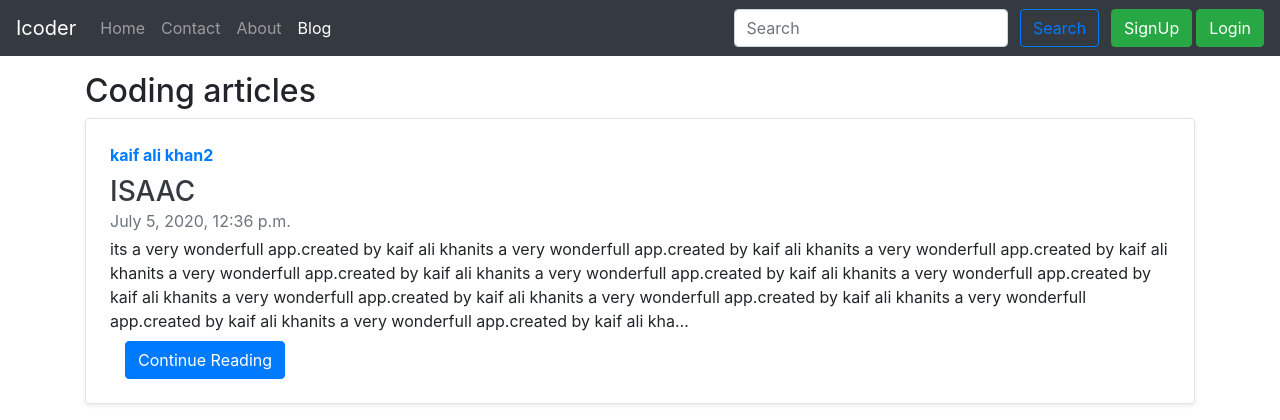
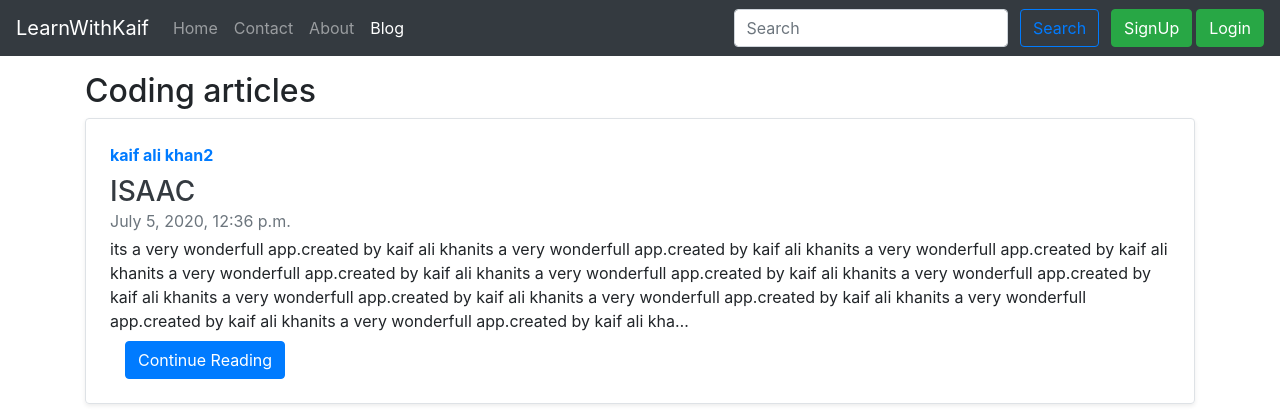
Before and after one commit to kaif-khan2000/iCoder, a Django app: page /blog/ in a window 1280 px wide. Shown: the top 420 px of the page. Run offline with Django 3.2, Linux system fonts and the light colour scheme; data comes from the database, SQL or seed files in the repository; some libraries are stand-ins or nearby versions.

Commit message:
changed the name of the site

```diff
--- a/templates/base.html
+++ b/templates/base.html
@@ -16,7 +16,7 @@
 
 <body>
   <nav class="navbar navbar-expand-lg navbar-dark bg-dark">
-    <a class="navbar-brand" href="#">Icoder</a>
+    <a class="navbar-brand" href="#">LearnWithKaif</a>
     <button class="navbar-toggler" type="button" data-toggle="collapse" data-target="#navbarSupportedContent"
       aria-controls="navbarSupportedContent" aria-expanded="false" aria-label="Toggle navigation">
       <span class="navbar-toggler-icon"></span>
```
